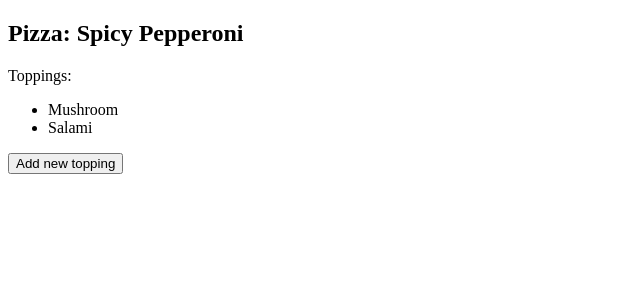
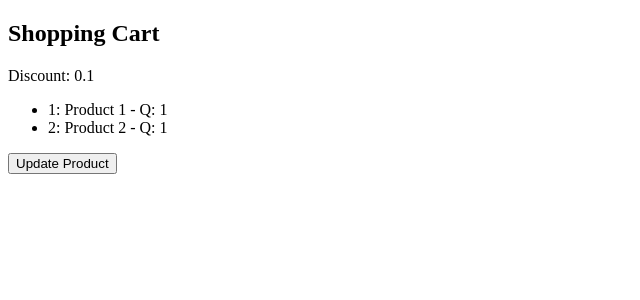
Before and after one commit to TomaszKlekner/gameHub, a React (Vite) app: page / in a window 1280 px wide. Shown: the top 300 px of the page, without its empty margins (0-640 px from the left). Built offline with nearby package versions, Linux system fonts and the light colour scheme.

Commit message:
Update nested objects and arrays

```diff
--- a/src/App.tsx
+++ b/src/App.tsx
@@ -1,26 +1,44 @@
 import { useState } from 'react';
 
 function App() {
-  const [pizza, setPizza] = useState({
-    name: 'Spicy Pepperoni',
-    toppings: ['Mushroom', 'Salami'],
+  const [cart, setCart] = useState({
+    discount: 0.1,
+    items: [
+      {
+        id: 1,
+        title: 'Product 1',
+        quantity: 1,
+      },
+      {
+        id: 2,
+        title: 'Product 2',
+        quantity: 1,
+      },
+    ],
   });
 
   const handleClick = () => {
-    // Add a new topping
-    setPizza({ ...pizza, toppings: [...pizza.toppings, 'Tomatoes'] });
+    // Update product 1 quantity to 2
+    setCart({
+      ...cart,
+      items: cart.items.map((item) =>
+        item.id === 1 ? { ...item, quantity: item.quantity + 1 } : item
+      ),
+    });
   };
 
   return (
     <div className='container my-5'>
-      <h2>Pizza: {pizza.name}</h2>
-      <p>Toppings:</p>
+      <h2>Shopping Cart</h2>
+      <p>Discount: {cart.discount}</p>
       <ul>
-        {pizza.toppings.map((t, i) => (
-          <li key={i}>{t}</li>
+        {cart.items.map((item) => (
+          <li key={item.id}>
+            {item.id}: {item.title} - Q: {item.quantity}
+          </li>
         ))}
       </ul>
-      <button onClick={handleClick}>Add new topping</button>
+      <button onClick={handleClick}>Update Product</button>
     </div>
   );
 }
```
